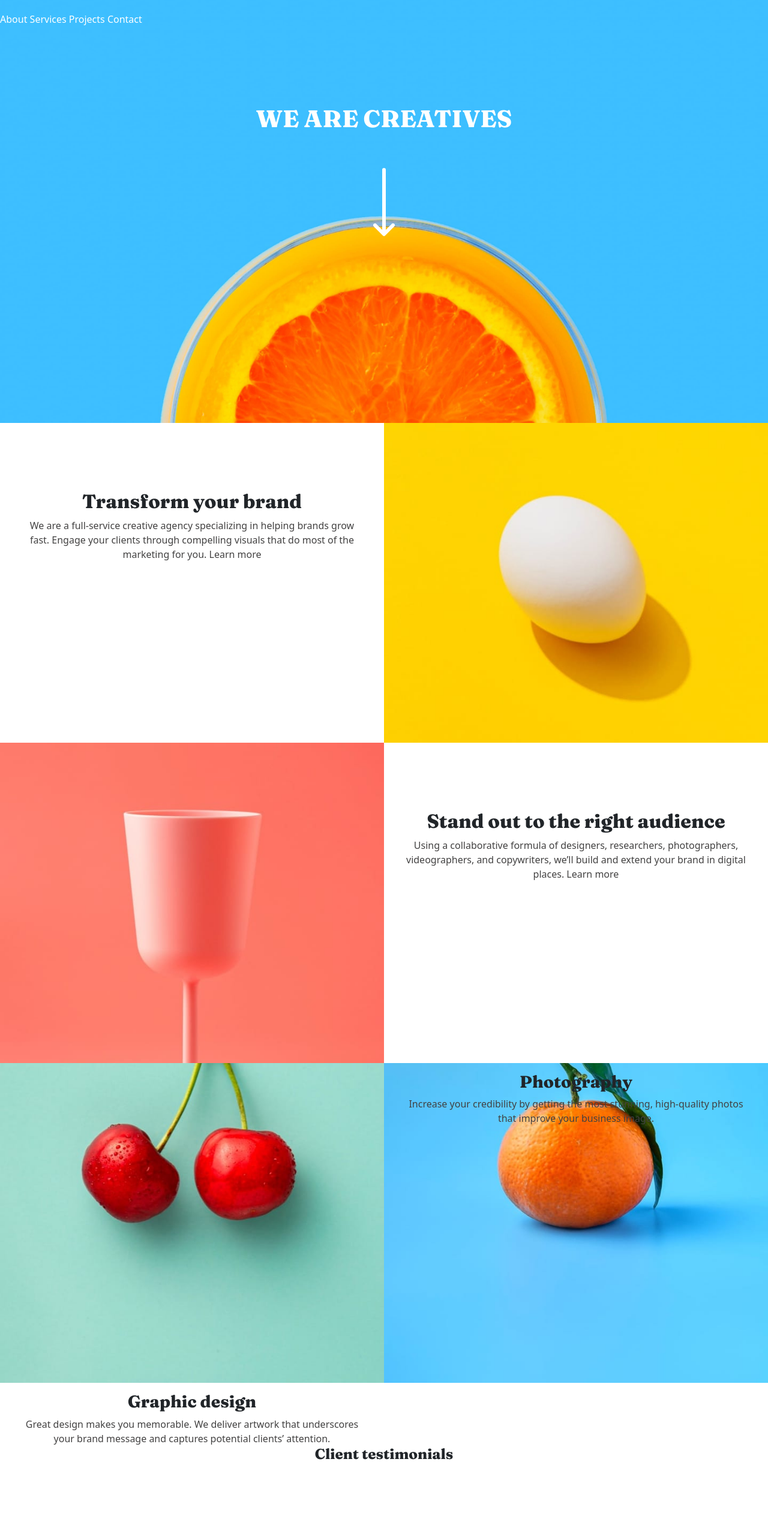
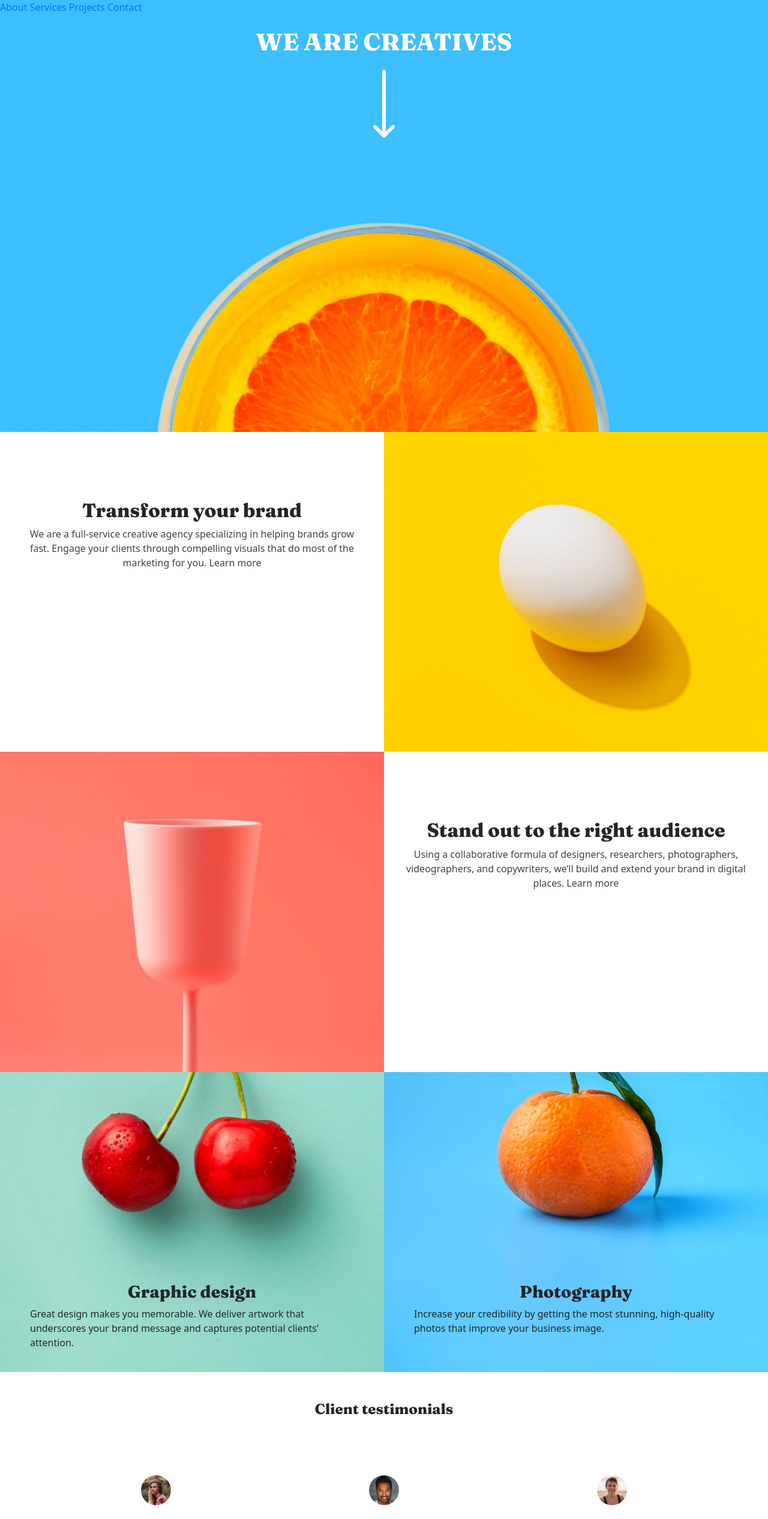
Before and after one commit to Seyitanx/sunnyside-project, a plain HTML site: page index.html in a window 1280 px wide. Shown: the top 2532 px of the page at 60% size. Drawn offline with nearby package versions, Linux system fonts and the light colour scheme.

Commit message:
worked on the header

```diff
--- a/index.html
+++ b/index.html
@@ -16,6 +16,7 @@
   </style>
 </head>
 <body>
+  <div class="header-background">
   <div class="header-container">
     <div class="navigation">
       <a href="#">About</a>
@@ -24,19 +25,16 @@
       <a href="#">Contact</a>
 
   </div>
-  <h1 class="header">
+  <p class="header">
   We are creatives
-</h1>
+  </p>
 <div class="arrow">
 <img src="/images/icon-arrow-down.svg" alt="arrow" class="text-center">
 </div>
-<div class="header-image">
-  <img src="/images/desktop/image-header.jpg" alt="" class="img-fluid"  >
 
-  <div>
   </div>
 
-
+</div>
 
   <div class="row g-0">
     <div class="col-md-6 mt-5">
@@ -74,16 +72,16 @@
   </div>
 
   <div class="row g-0">
-    <div class="col-md-6">
+    <div class="col-md-6 photo-apple">
 
-  <img src="/images/desktop/image-graphic-design.jpg" alt="apple-image" class="img-fluid">
+
   <div class="apple">
     <h3>Graphic design</h3>
   <p>Great design makes you memorable. We deliver artwork that underscores your brand message and captures potential clients’ attention.</p></div>
     </div>
 
-    <div class="col-md-6 photo">
-      <div class="">
+    <div class="col-md-6 photo-orange">
+
 
       <div class="apple">
 
@@ -91,12 +89,12 @@
       <p>
   Increase your credibility by getting the most stunning, high-quality photos that improve your business image.</p>
     </div>
-</div>
+
     </div>
   </div>
 </div>
 
-<div class="client mb-5">
+<div class="client m-5">
   <h4> Client testimonials</h4>
 </div>
  <div class="container">
@@ -136,7 +134,7 @@
 </div>
 
 
-  <div class="row g-0">
+  <div class="row g-0 sugar">
     <div class="col-md-3">
 
   <img src="/images/desktop/image-gallery-milkbottles.jpg" alt="milk-image" class="img-fluid rounded">
--- a/style.css
+++ b/style.css
@@ -1,4 +1,4 @@
-h1, h2, h3, h4{
+ h2, h3, h4{
     font-family: 'Fraunces', serif;
     text-align: center;
 }
@@ -15,55 +15,79 @@ h1, h2, h3, h4{
             line-height:1.5rem;
             color: rgb(66, 65, 65);
 }
-.header-container{
-position: relative;
-bottom: 200px;
+.header-background{
+    background-image: url(/images/desktop/image-header.jpg);
+background-size: cover;
+background-repeat: no-repeat;
+background-position: bottom;
+height: 90vh;
+
+}
+.header{
+   padding-top: 1rem;
+   color: white;
+    text-transform: uppercase;
+    font-family: 'Fraunces', serif;
+    text-align: center;
+    font-size: 40px;
+}
+@media (max-width:900px) {
+    .header-background{
+   background-image: url(/images/mobile/image-header.jpg);
+
+height: 70vh; }
+.header{
+    margin-top: 150px;
+    font-size: 20px;
+
+}
+.sugar{
+    box-sizing: ;
+}
+}
+.arrow{
+    text-align: center;
+    margin-top: 10px;
+}
+
+.navigation a{
+
+    text-decoration: none;
+}
+.photo-orange{
+  background-image: url(/images/desktop/image-photography.jpg);
+  background-size: cover;
+
+background-repeat: no-repeat;
+background-position: bottom;
+
+height: 500px;
+
+
+}
+.photo-apple{
+
+    background-image: url(/images/desktop/image-graphic-design.jpg);
+    background-size: cover;
+
+background-repeat: no-repeat;
+background-position: bottom;
+
+height: 500px;
+
+}
+.apple{
+
+   margin-top: 350px;
+
+
+}
+.apple p{
+ margin-left: 50px;
+ margin-right: 50px;
 
 }
 
-.header{
-    position: relative;
-    top: 350px;
-    color: white;
-    text-transform: uppercase;
-}
-.arrow{
-    position: relative;
-    top: 400px;
-    text-align: center;
-}
-
-.navigation{
-    position: relative;
-    top:220px ;
-
-}
-.navigation a{
-   color: white;
-    text-decoration: none;
-}
-.photo{
-  background-image: url(/images/desktop/image-photography.jpg);
-  background-repeat: no-repeat;
-
-  background-size: contain;
-}
-@media (min-width:600px) {
-
-}
-.apple{
-    text-align: center;
-    padding-top: 15px;
-
-}
-.apple p{
-     margin:0 2rem;
-            text-align:center;
-            font-size:1rem;
-            line-height:1.5rem;
-            color: rgb(66, 65, 65);
-
-}
 .client{
     font-size: 10px;
 }
@@ -83,7 +107,7 @@ margin:0 2rem;
             color: rgb(66, 65, 65);
 
 }
-footer{
+div footer{
     background-color: rgb(19, 107, 107);
 
 }
```
